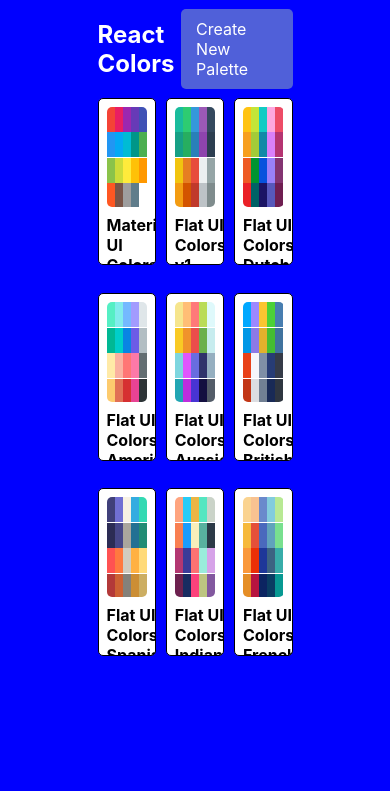
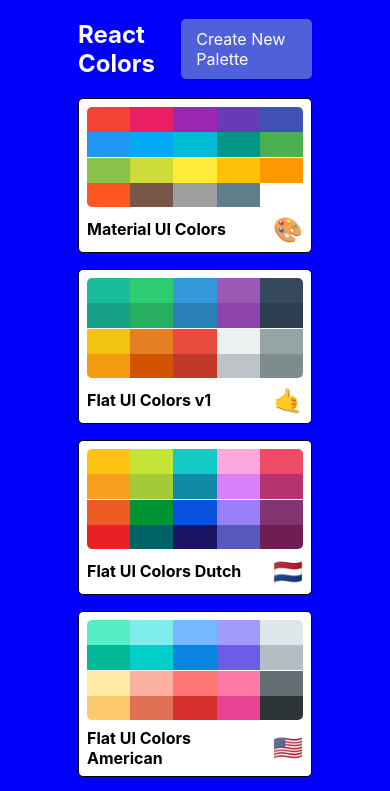
Before and after one commit to 0DKhalid/color-picker, a React (Create React App) app: page / in a window 390 px wide. Shown: the top 791 px of the page. Built offline with nearby package versions, Linux system fonts and the light colour scheme.

Commit message:
Make PaletteList Responsive

```diff
--- a/src/styles/PaletteListStyle.js
+++ b/src/styles/PaletteListStyle.js
@@ -1,3 +1,5 @@
+import sizes from './sizes';
+
 export default {
   root: {
     backgroundColor: 'blue',
@@ -11,7 +13,16 @@
     display: 'flex',
     alignItems: 'flex-start',
     flexDirection: 'column',
-    flexWrap: 'wrap'
+    flexWrap: 'wrap',
+    [sizes.dwon('lg')]: {
+      width: '80%'
+    },
+    [sizes.dwon('xs')]: {
+      width: '60%'
+    },
+    [sizes.dwon('md')]: {
+      width: '60%'
+    }
   },
   nav: {
     display: 'flex',
@@ -37,6 +48,13 @@
     width: '100%',
     display: 'grid',
     gridTemplateColumns: 'repeat(3, 30%)',
-    gridGap: '5%'
+    gridGap: '2rem',
+    [sizes.dwon('md')]: {
+      gridTemplateColumns: 'repeat(2, 50%)'
+    },
+    [sizes.dwon('xs')]: {
+      gridTemplateColumns: 'repeat(1, 100%)',
+      gridGap: '1rem'
+    }
   }
 };
--- a/src/styles/sizes.js
+++ b/src/styles/sizes.js
@@ -5,7 +5,8 @@
       xs: '575.98px',
       sm: '767.98px',
       md: '991.98px',
-      lg: '1199.98px'
+      lg: '1199.98px',
+      xl: '1600'
     };
     return `@media (max-width:${sizes[size]})`;
   }
```
